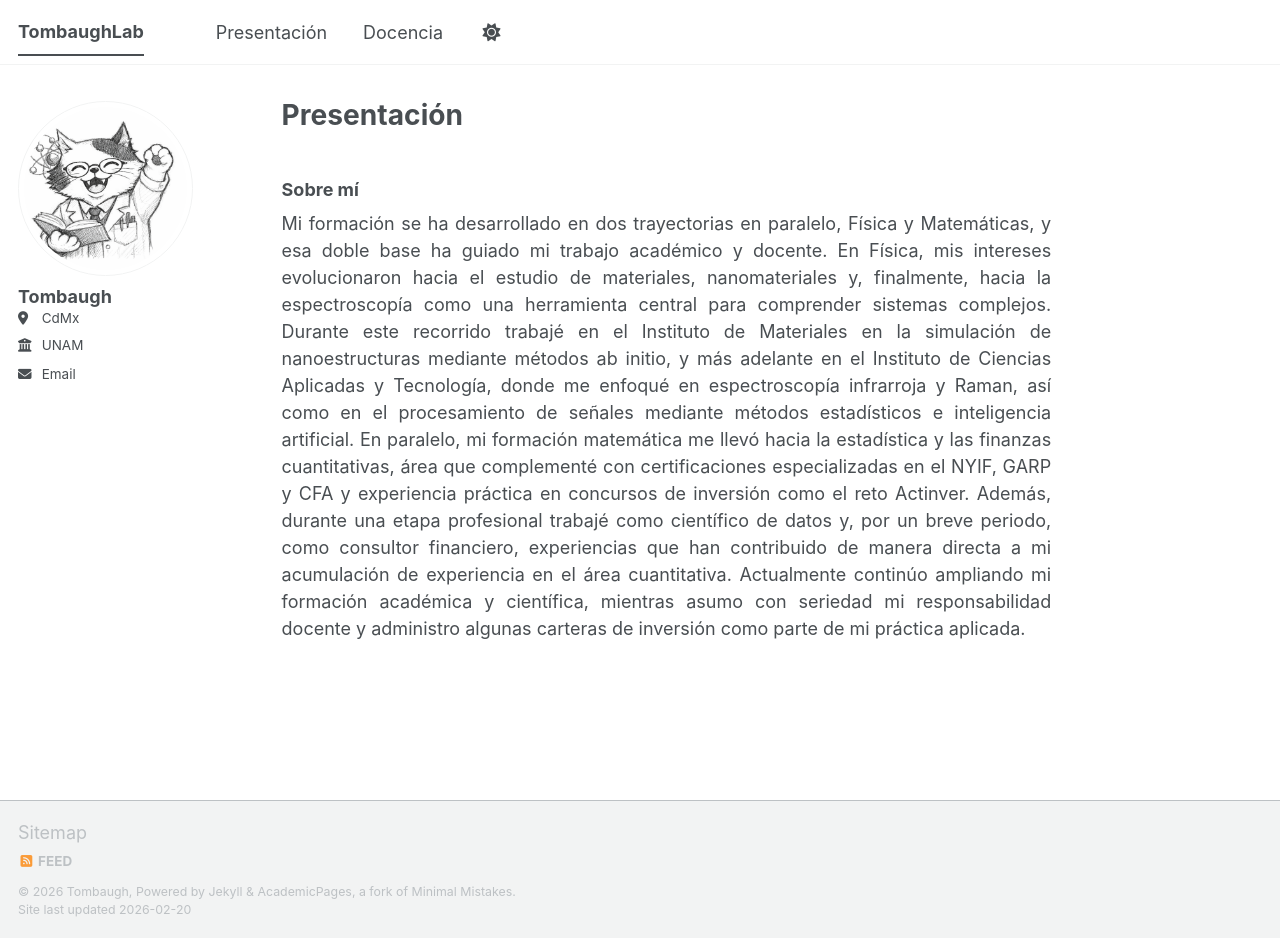
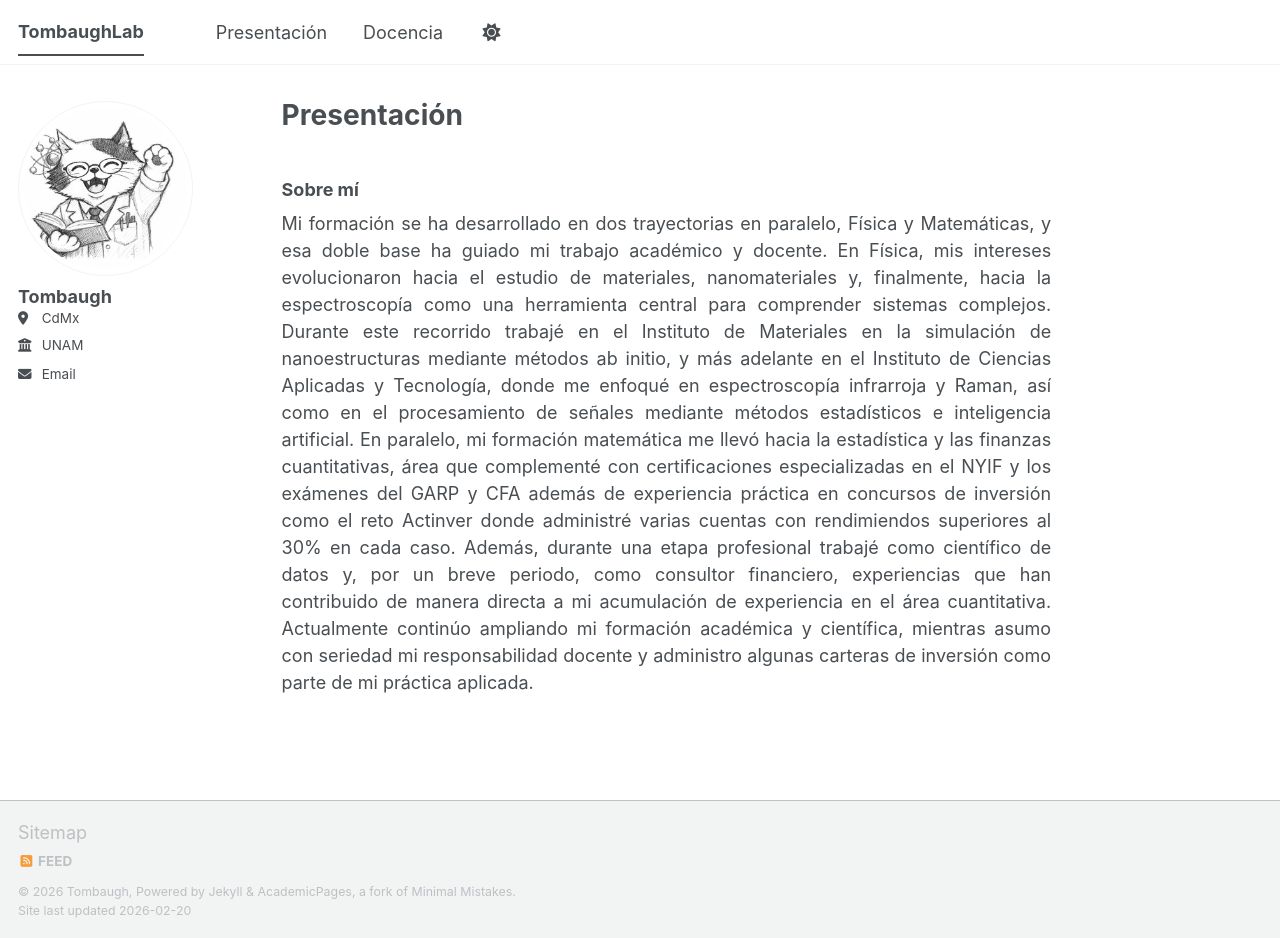
Before and after one commit to TombaughLab/TombaughLab.github.io, a Jekyll site: the page built from _pages/about.md, in a window 1280 px wide and 938 px high. Built offline with Jekyll 4.4.1, drawn with Linux system fonts in a browser that asks for light colours; a script bundle is joined from its source files by our own code; library files that are not in the unit come from our copies.

Commit message:
Update about.md

```diff
--- a/_pages/about.md
+++ b/_pages/about.md
@@ -7,5 +7,5 @@
 ### Sobre mí
 
 <p style="text-align: justify;">
-Mi formación se ha desarrollado en dos trayectorias en paralelo, Física y Matemáticas, y esa doble base ha guiado mi trabajo académico y docente. En Física, mis intereses evolucionaron hacia el estudio de materiales, nanomateriales y, finalmente, hacia la espectroscopía como una herramienta central para comprender sistemas complejos. Durante este recorrido trabajé en el Instituto de Materiales en la simulación de nanoestructuras mediante métodos ab initio, y más adelante en el Instituto de Ciencias Aplicadas y Tecnología, donde me enfoqué en espectroscopía infrarroja y Raman, así como en el procesamiento de señales mediante métodos estadísticos e inteligencia artificial. En paralelo, mi formación matemática me llevó hacia la estadística y las finanzas cuantitativas, área que complementé con certificaciones especializadas en el NYIF, GARP y CFA y experiencia práctica en concursos de inversión como el reto Actinver. Además, durante una etapa profesional trabajé como científico de datos y, por un breve periodo, como consultor financiero, experiencias que han contribuido de manera directa a mi acumulación de experiencia en el área cuantitativa. Actualmente continúo ampliando mi formación académica y científica, mientras asumo con seriedad mi responsabilidad docente y administro algunas carteras de inversión como parte de mi práctica aplicada.
+Mi formación se ha desarrollado en dos trayectorias en paralelo, Física y Matemáticas, y esa doble base ha guiado mi trabajo académico y docente. En Física, mis intereses evolucionaron hacia el estudio de materiales, nanomateriales y, finalmente, hacia la espectroscopía como una herramienta central para comprender sistemas complejos. Durante este recorrido trabajé en el Instituto de Materiales en la simulación de nanoestructuras mediante métodos ab initio, y más adelante en el Instituto de Ciencias Aplicadas y Tecnología, donde me enfoqué en espectroscopía infrarroja y Raman, así como en el procesamiento de señales mediante métodos estadísticos e inteligencia artificial. En paralelo, mi formación matemática me llevó hacia la estadística y las finanzas cuantitativas, área que complementé con certificaciones especializadas en el NYIF y los exámenes del GARP y CFA además de experiencia práctica en concursos de inversión como el reto Actinver donde administré varias cuentas con rendimiendos superiores al 30% en cada caso. Además, durante una etapa profesional trabajé como científico de datos y, por un breve periodo, como consultor financiero, experiencias que han contribuido de manera directa a mi acumulación de experiencia en el área cuantitativa. Actualmente continúo ampliando mi formación académica y científica, mientras asumo con seriedad mi responsabilidad docente y administro algunas carteras de inversión como parte de mi práctica aplicada.
 </p>
```
